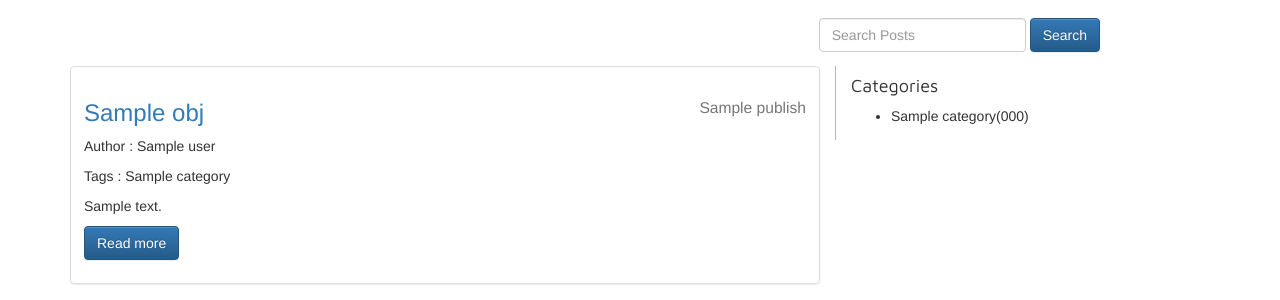
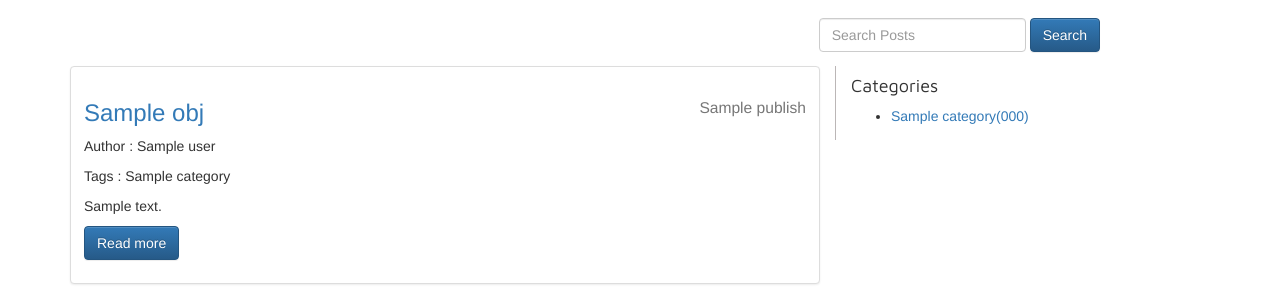
Before and after one commit to hrsvrdhn/blog_django, a Django app: template templates/post_list.html in a window 1280 px wide. Shown: the part 169-469 px from the top of the page. Run offline with Django 3.2, Linux system fonts and the light colour scheme; the template is opened without the code that fills it: most values are stand-ins (such as "Sample title", 1, 10 or a date in 2020); parts of the project's set-up code (start-up, migrations or seed data) failed here and were passed over; some libraries are stand-ins or nearby versions.

Commit message:
Changed catagories color

```diff
--- a/templates/post_list.html
+++ b/templates/post_list.html
@@ -45,13 +45,16 @@
 <style>
   .linkbutton {
      background:none!important;
-     color:inherit;
+     color: #337ab7;
      border:none;
      padding:0!important;
      font: inherit;
      /*border is optional*/
      /*border-bottom:1px solid #444; */
      cursor: pointer;
+}
+.linkbutton:hover {
+     border-bottom:1px solid #337ab7;
 }
 </style>
 <div class="col-md-4" style="border-left: thin solid #bbb6b6">
```
